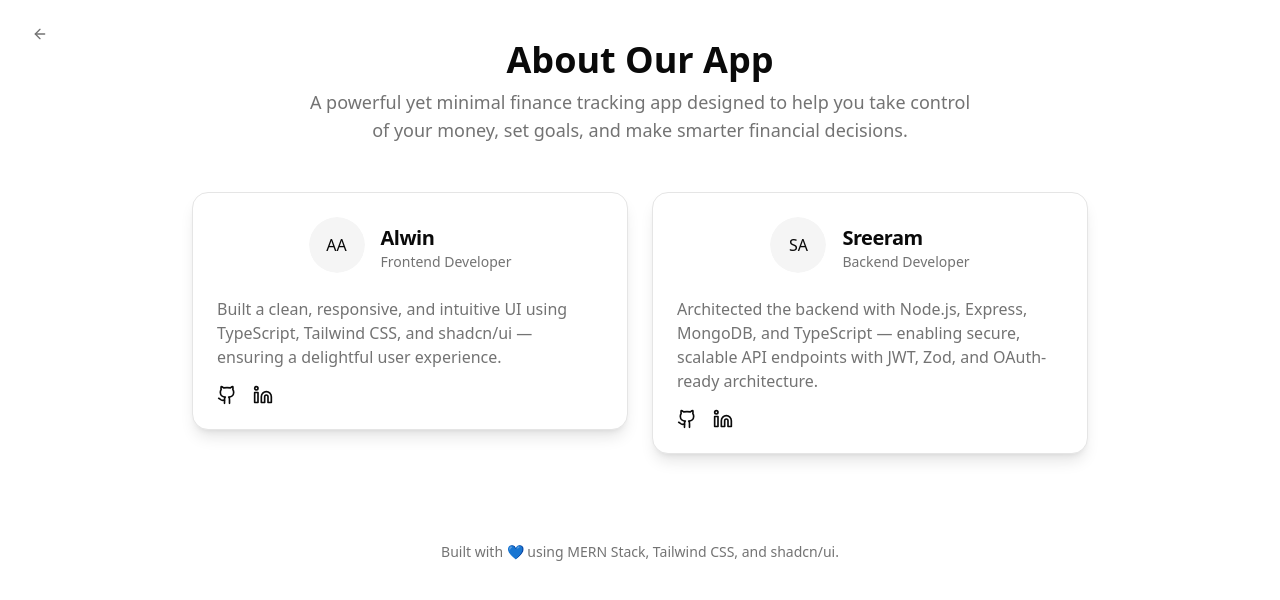
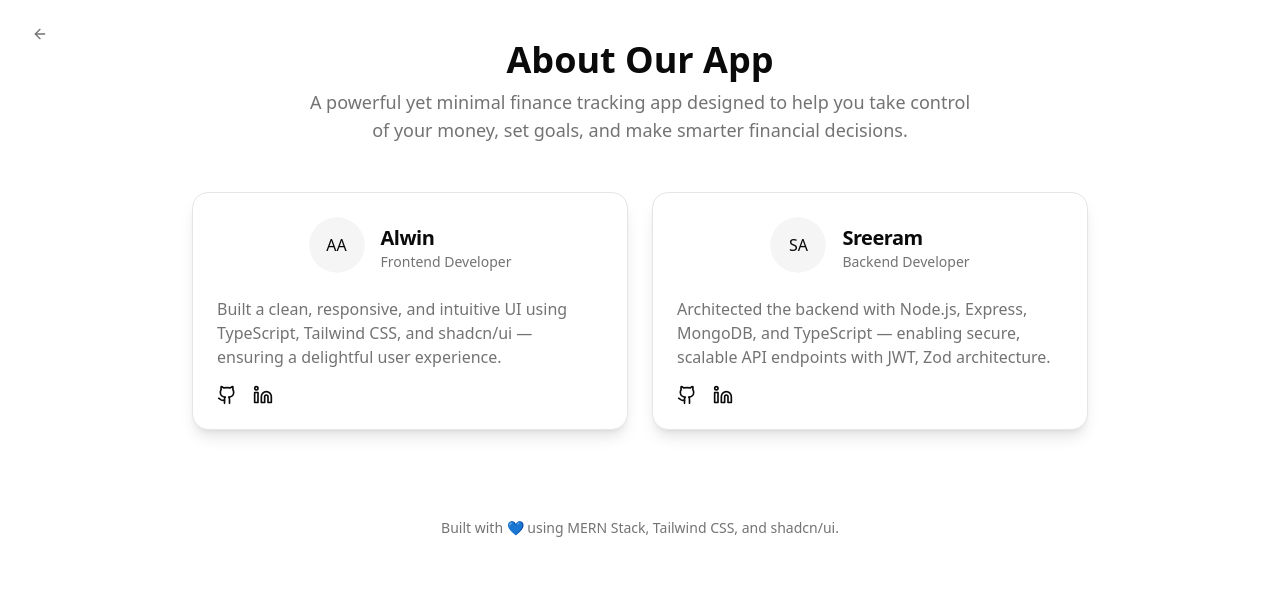
Before and after one commit to sreeramathrij/fintrix, a React (Vite) app in the folder client/: page /about in a window 1280 px wide. Shown: the top 600 px of the page. Built offline with nearby package versions, Linux system fonts and the light colour scheme; no server answers.

Commit message:
Finished the app

```diff
--- a/client/src/components/about.tsx
+++ b/client/src/components/about.tsx
@@ -92,7 +92,7 @@ export default function AboutPage() {
               </CardHeader>
               <CardContent>
                 <p className="text-muted-foreground">
-                  Architected the backend with Node.js, Express, MongoDB, and TypeScript — enabling secure, scalable API endpoints with JWT, Zod, and OAuth-ready architecture.
+                  Architected the backend with Node.js, Express, MongoDB, and TypeScript — enabling secure, scalable API endpoints with JWT, Zod architecture.
                 </p>
                 <div className="flex gap-4 mt-4">
                   <a
--- a/client/src/components/category.tsx
+++ b/client/src/components/category.tsx
@@ -12,6 +12,7 @@ import { Card } from "./ui/card";
 import { Input } from "./ui/input";
 import { Button } from "./ui/button";
 import { AddCategoryDrawer } from "./AddCategoryDrawer";
+import BackButton from "./BackButton";
 
 export default function EditCategories() {
   const {
@@ -33,7 +34,10 @@ export default function EditCategories() {
   );
 
   return (
-    <div className="p-4 pb-24">
+    <div className="relative py-4 px-8 pb-24">
+      <div className="relative right-4">
+        <BackButton />
+      </div>
       <div className="text-2xl font-bold mb-4">Edit Categories</div>
 
       <div className="relative mb-6">
```
Lines whose indentation alone changed are shown as unchanged.
